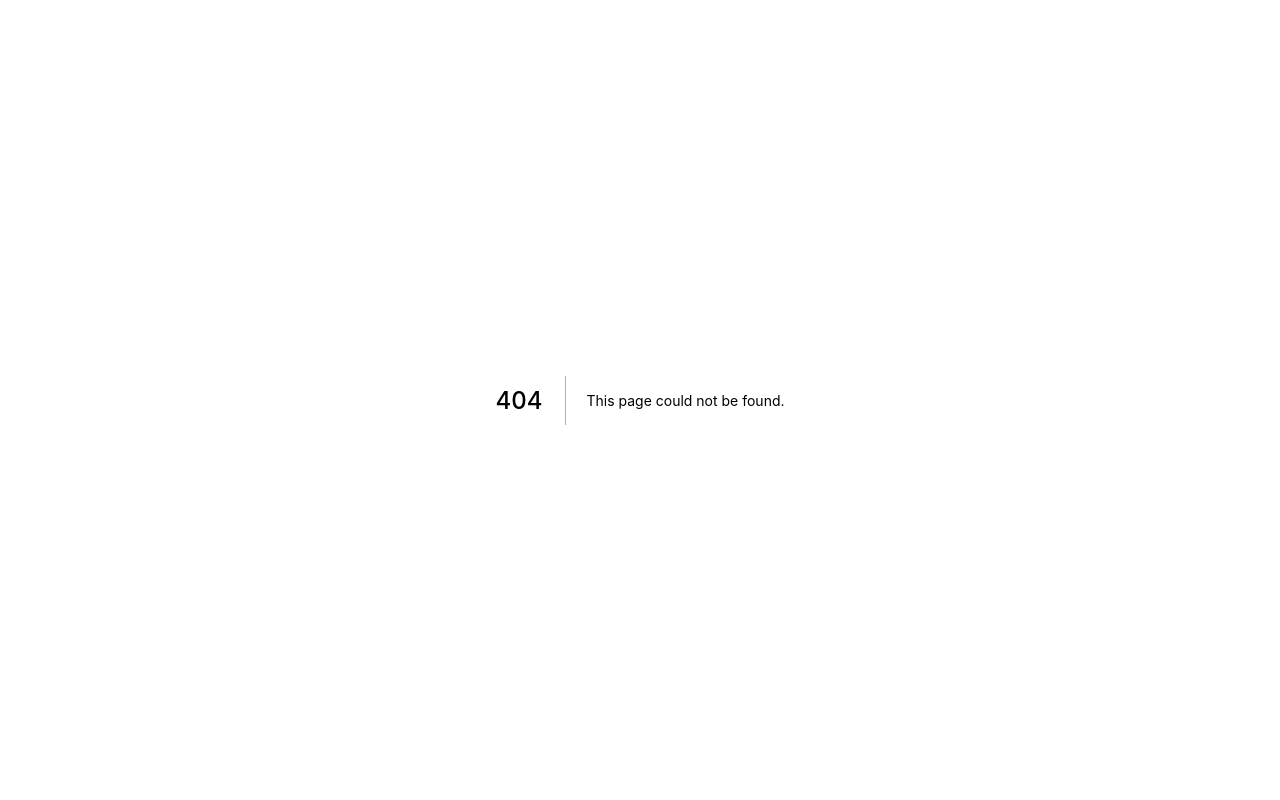
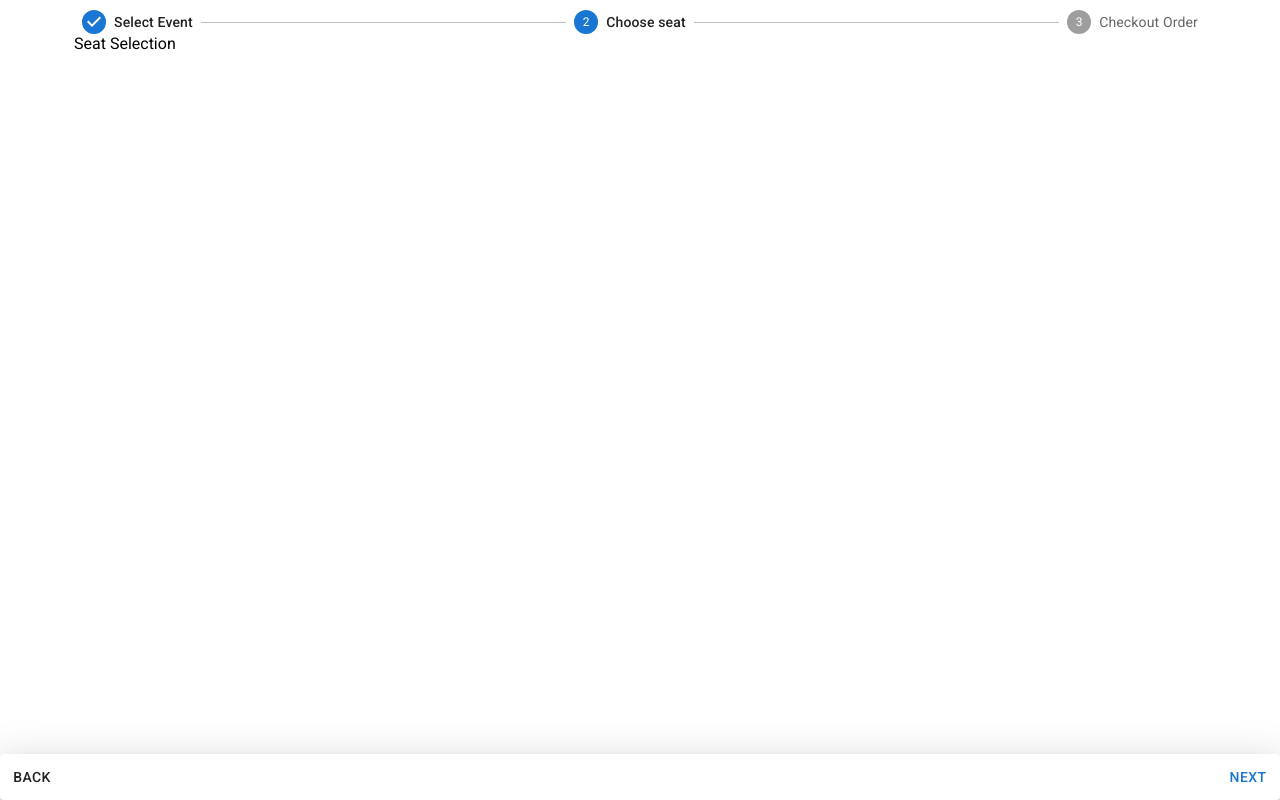
Before and after one commit to mbpictures/tessera, a Next.js app: page /seatselection in a window 1280 px wide. Before the commit this address had no page. Built offline with nearby package versions, Linux system fonts and the light colour scheme.

Commit message:
add second page

```diff
--- /dev/null
+++ b/src/pages/seatselection.tsx
@@ -0,0 +1,18 @@
+import Head from "next/head";
+import {StepperContainer} from "../components/StepperContainer";
+import React from "react";
+
+export default function SeatSelection() {
+
+    return (
+        <div className="container">
+            <Head>
+                <title>Create Next App</title>
+                <link rel="icon" href="/favicon.ico"/>
+            </Head>
+            <StepperContainer step={1}>
+                Seat Selection
+            </StepperContainer>
+        </div>
+    );
+}
```
